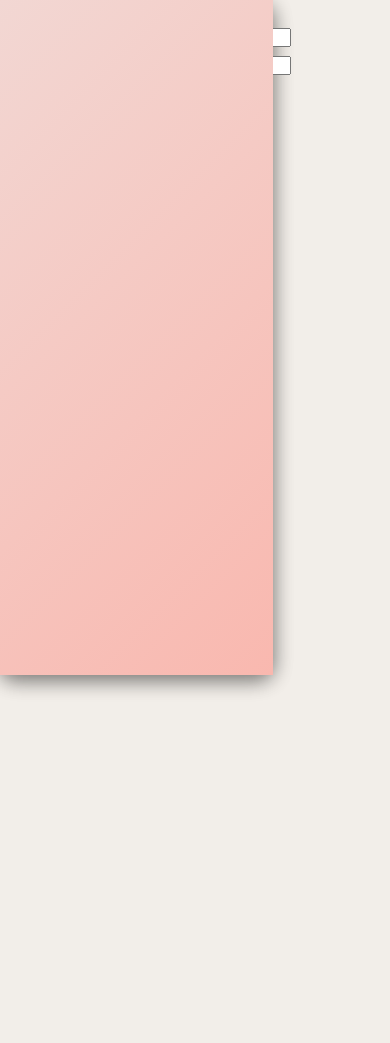
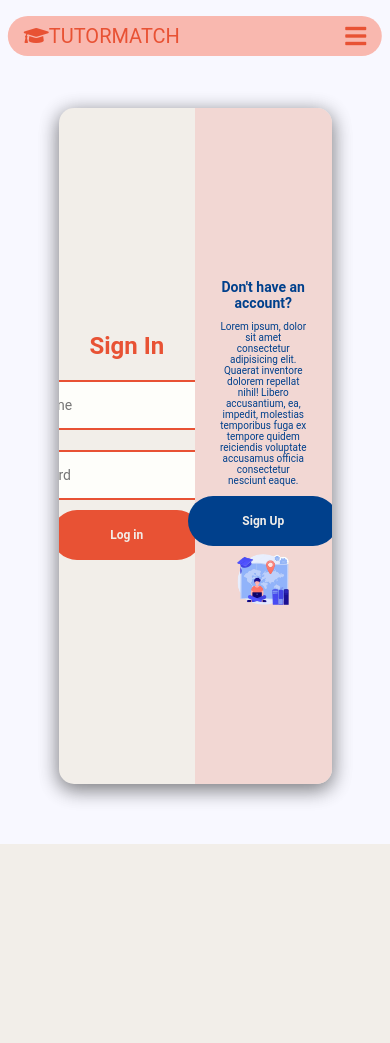
Before and after one commit to TutorMatch22/Tutor_Match, a Flask app: page /login in a window 390 px wide. Shown: the top 1043 px of the page. After the commit the page ends 844 px from the top, so only its background shows below. Run offline with Flask 3, Linux system fonts and the light colour scheme; some libraries are stand-ins or nearby versions.

Commit message:
update the frontend of login and signup forms (unresponsive)

```diff
--- a/main.py
+++ b/main.py
@@ -34,7 +34,7 @@ def login():
             return redirect(url_for('home'))
         else:
             flash('Login Unsuccessful. Please check username and password.', 'danger')
-    return render_template('logIn.html', form=form)
+    return render_template('login.html', form=form)
 
 @app.route('/register', methods=['GET', 'POST'])
 def register():
@@ -51,8 +51,6 @@ def register():
         flash(f'Account created for {form.username.data}!', 'success')
         return redirect(url_for('login'))
     return render_template('register.html', form=form)
-
-
 
 @app.route('/tutors')
 def tutors():
--- a/static/styles.css
+++ b/static/styles.css
@@ -116,7 +116,6 @@ header .fa-times {
     justify-content: space-between;
     align-items: center;
     position: relative;
-    z-index: 0;
     overflow: hidden;
 }
 
@@ -218,7 +217,7 @@ header .fa-times {
 
 body {
     background-color: var(--cream);
-    height: 3000px;
+    height: 1000px;
 }
 
 /* media queries */
@@ -423,38 +422,29 @@ body {
     align-items: center;
     justify-content: center;
     min-height: 100vh;
-    background: var(--cream);
+    background: #f8f8ff;
+    position: relative;
+    padding-top: 6rem;
 }
 
+/* Ensure the container is a flexbox */
 .container {
-    position: relative;
-    width: 70vw;
+    display: flex; /* Use flex to align children */
+    width: 70vw; /* Adjust as necessary */
     height: 80vh;
-    background: var(--pink);
+    background: var(--cream);
     border-radius: 15px;
     box-shadow: 0 4px 20px 0 rgba(0,0,0,.3), 0 6px 20px 0 rgba(0,0,0,.3);
-}
-
-.container::before {
-    content: "";
-    position: absolute;
-    top: 0;
-    width: 100%;
-    height: 100%;
-    background: linear-gradient(-45deg, var(--peach), var(--pink));
-    z-index: 6;
+    overflow: hidden;
 }
 
 .signin-signup {
-    position: absolute;
-    top: 0;
-    left: 0;
-    width: 100%;
+    position: relative; /* Change from absolute to relative */
+    width: 50%; /* Take up half of the container */
     height: 100%;
     display: flex;
     align-items: center;
-    justify-content: space-around;
-    z-index: 5;
+    justify-content: center; /* Center the content */
 }
 
 .signin-signup-form {
@@ -474,9 +464,9 @@ body {
 }
 
 .input-field {
-    width: 100%;
+    width: 450px;
     height: 50px;
-    background: var(--cream);
+    background: #fefefa;
     margin: 10px 0;
     border: 2px solid var(--red);
     border-radius: 50px;
@@ -518,30 +508,67 @@ body {
 }
 
 .panels-container {
-    position: absolute;
-    top: 0;
-    left: 0;
-    width: 100%;
+    position: relative; /* Change from absolute to relative */
+    width: 50%; /* Take up the other half of the container */
     height: 100%;
     display: flex;
     align-items: center;
-    justify-content: space-around;
+    justify-content: center; /* Center the content */
 }
 
 .panel {
-    display: flex;
-    flex-direction: column;
-    align-items: center;
-    justify-content: space-around;
-    width: 35%;
-    min-width: 238px;
-    padding: 0 10px;
-    z-index: 6;
+    display: flex; /* Use flexbox */
+    flex-direction: column; /* Stack items vertically */
+    align-items: center; /* Center items horizontally */
+    justify-content: center; /* Center items vertically */
+    width: 100%;
+    height: 100%;
+    padding: 0 20px;
+    text-align: center;
+    background: var(--pink);
+}
+
+.signin-signup-content {
+    color: var(--darkblue);
+    display: flex; /* Use flexbox for centering */
+    flex-direction: column; /* Stack children vertically */
+    align-items: center; /* Center items horizontally */
+    justify-content: center; /* Center items vertically */
+    text-align: center;
+    width: 90%;
+    margin: 0 auto;
+}
+
+.panel h3 {
+    font-size: 1.75rem;
+}
+
+.panel p {
+    font-size: 1.25rem;
+    padding: 10px 0;
+}
+
+.panel a {
+    font-size: 1.5rem;
+    text-decoration: underline;
 }
 
 .form-img {
-    width: 100%;
+    width: 70%;
 }
+
+.form-btn {
+    width: 150px;
+    height: 50px;
+    border: none;
+    border-radius: 50px;
+    background: var(--darkblue);
+    color: var(--cream);
+    font-size: 1.5rem;
+    font-weight: 600;
+    cursor: pointer;
+}
+
 
 .alert {
     padding: 10px;
@@ -554,7 +581,7 @@ body {
     color: #155724;
 }
 
-.alert-error {
+.alert-danger {
     background-color: #f8d7da;
     color: #721c24;
 }
--- a/templates/index.html
+++ b/templates/index.html
@@ -1,3 +1,4 @@
+<!DOCTYPE html>
 <html>
 <head>
     <meta charset="utf-8">
@@ -17,7 +18,8 @@
             <li><a href="#">Pricing</a></li>
             <li><a href="#">Reviews</a></li>
             <li><a href="{{ url_for('login') }}" class="login-btn">Log In</a></li>
-            <li><a href="{{ url_for('register') }}" class="signup-btn">Sign Up</a></li>
+
+
         </ul>
     </nav>
     <div class="fas fa-bars"></div>
--- a/templates/logIn.html
+++ b/templates/logIn.html
@@ -5,27 +5,69 @@
     <meta name="viewport" content="width=device-width, initial-scale=1">
     <title>TutorMatch - Login</title>
     <link rel="stylesheet" type="text/css" href="{{ url_for('static', filename='styles.css') }}">
-    <link rel="stylesheet" href="path/to/font-awesome/css/font-awesome.min.css">
+    <link rel="stylesheet" href="https://cdnjs.cloudflare.com/ajax/libs/font-awesome/5.15.3/css/all.min.css">
 </head>
+<header>
+    <a href="{{ url_for('home') }}" class="logo"><i class="fas fa-graduation-cap"></i>TutorMatch</a>
+    <nav class="navbar">
+        <ul>
+            <li class="active"><a href="{{ url_for('home') }}">Home</a></li>
+            <li><a href="{{ url_for('tutors') }}">Our Tutors</a></li>
+            <li><a href="#">Find a Tutor</a></li>
+            <li><a href="#">Pricing</a></li>
+            <li><a href="#">Reviews</a></li>
+            <li><a href="{{ url_for('login') }}" class="login-btn">Log In</a></li>
+
+
+        </ul>
+    </nav>
+    <div class="fas fa-bars"></div>
+</header>
 <body>
+    <section id="flash-messages">
+        {% with messages = get_flashed_messages(with_categories=true) %}
+            {% if messages %}
+                {% for category, message in messages %}
+                    <div class="alert alert-{{ category }}">{{ message }}</div>
+                {% endfor %}
+            {% endif %}
+        {% endwith %}
+    </section>
+    <section class="signin-signup-body">
         <div class="container">
-        <h1>Login to TutorMatch</h1>
+            <div class="signin-signup signin-half">
+                <form action="{{ url_for('login') }}" method="POST" class="signin-signup-form signin-form">
+                    <h1 class="form-title">Sign In</h1>
                     <!-- Flask-WTF will automatically include CSRF token in hidden_tag() -->
-        <form action="{{ url_for('login') }}" method="POST">
                     {{ form.hidden_tag() }}
-            <div class="form-group">
-                <label for="username">{{ form.username.label }}</label>
-                {{ form.username(size=32, class_="form-control", placeholder="Enter your username") }}
+                    <div class="input-field">
+                        <i class="fas fa-user"></i>
+                        {{ form.username(placeholder="Your username") }}
+                        <label for="username" style="display: none;">{{ form.username.label }}</label>
+                    </div>
+                    <div class="input-field">
+                        <i class="fas fa-lock"></i>
+                        {{ form.password(placeholder="Your password") }}
+                        <label for="password" style="display: none;">{{ form.password.label }}</label>
                     </div>
                     <div class="form-group">
-                <label for="password">{{ form.password.label }}</label>
-                {{ form.password(size=32, class_="form-control", placeholder="Enter your password") }}
-            </div>
-            <div class="form-group">
-                {{ form.submit(class_="btn btn-primary") }}
+                        {{ form.submit(class_="signin-signup-btn", value="Log in") }}
                     </div>
                 </form>
-        <p>Don't have an account? <a href="{{ url_for('register') }}">Sign Up</a></p>
             </div>
+            <div class="panels-container">
+                <div class="panel right-panel">
+                    <div class="signin-signup-content">
+                        <h3>Don't have an account?</h3>
+                        <p>Lorem ipsum, dolor sit amet consectetur adipisicing elit. Quaerat inventore dolorem repellat nihil! Libero accusantium, ea, impedit, molestias temporibus fuga ex tempore quidem reiciendis voluptate accusamus officia consectetur nesciunt eaque.</p>
+                        <a href="{{ url_for('register') }}">
+                            <button id="sign-up-btn" class="form-btn">Sign Up</button>
+                        </a>
+                    </div>
+                    <img src="static/signin.png" class="form-img" alt="">
+                </div>
+            </div>
+        </div>
+    </section>
 </body>
 </html>
```
Also changed, not shown: static/js/app.js (added, +11 -0 lines), templates/register.html (+55 -21 lines), 2 other files. Lines whose indentation alone changed are shown as unchanged.
